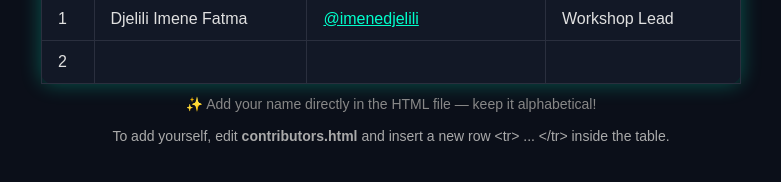
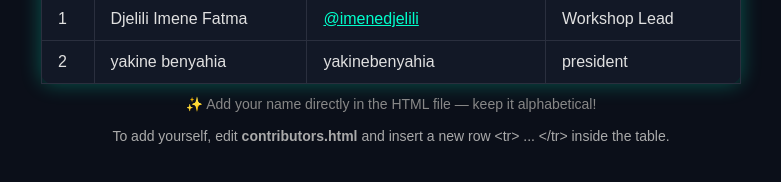
Before and after one commit to yakinebenyahia/doctor-git-lab, a plain HTML site: page index.html in a window 1280 px wide. Shown: the part 384-566 px from the top of the page, without its empty margins (249-1030 px from the left). Drawn offline with Linux system fonts and the light colour scheme.

Commit message:
add name

```diff
--- a/index.html
+++ b/index.html
@@ -77,9 +77,9 @@
         </tr>
         <tr>
           <td>2</td>
-          <td><!-- Add your full name here --></td>
-          <td><!-- Add your GitHub username here --></td>
-          <td><!-- Add your role or contribution --></td>
+          <td>yakine benyahia</td>
+          <td>yakinebenyahia</td>
+          <td>president</td>
         </tr>
       </tbody>
       <caption>✨ Add your name directly in the HTML file — keep it alphabetical!</caption>
```
